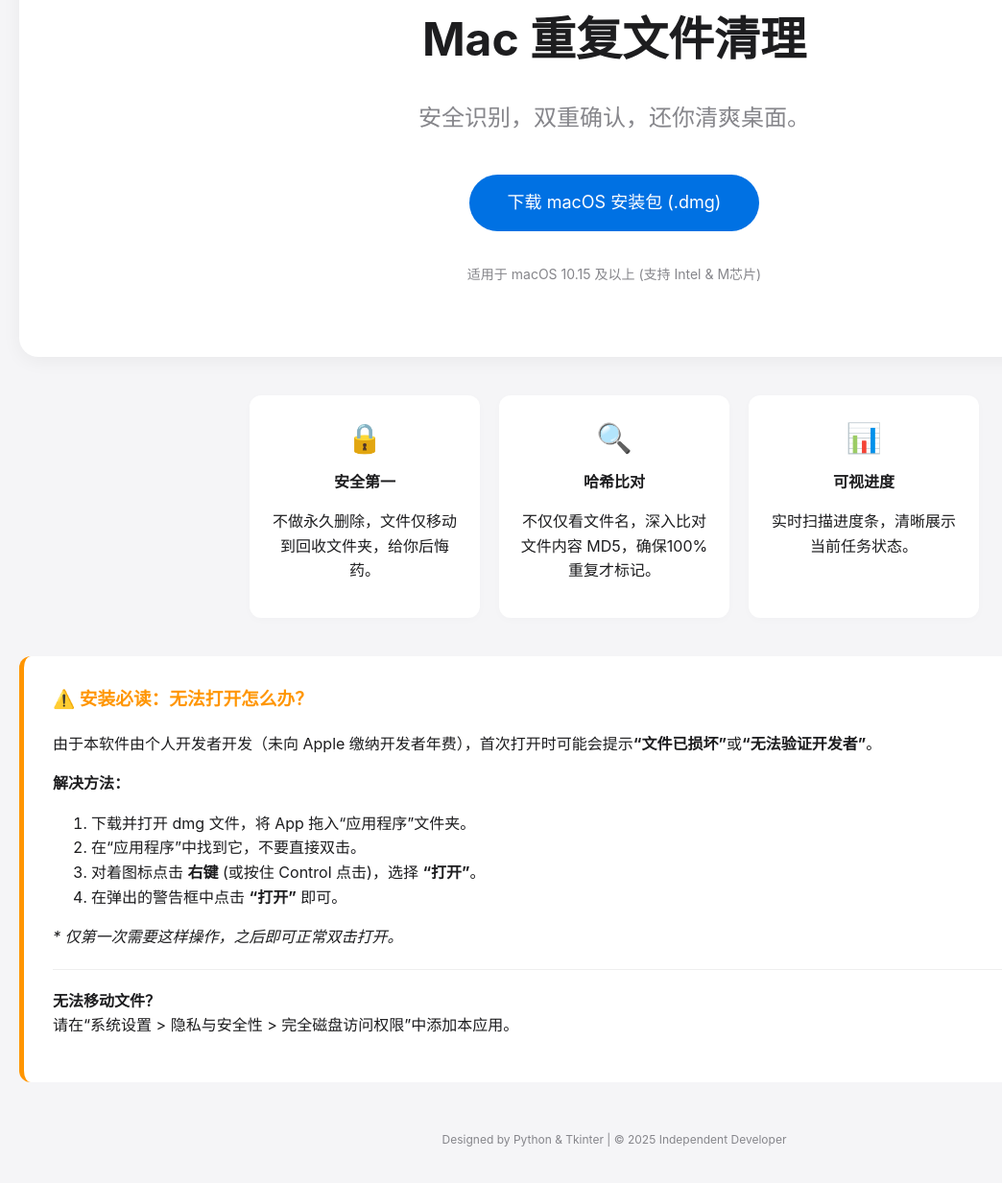
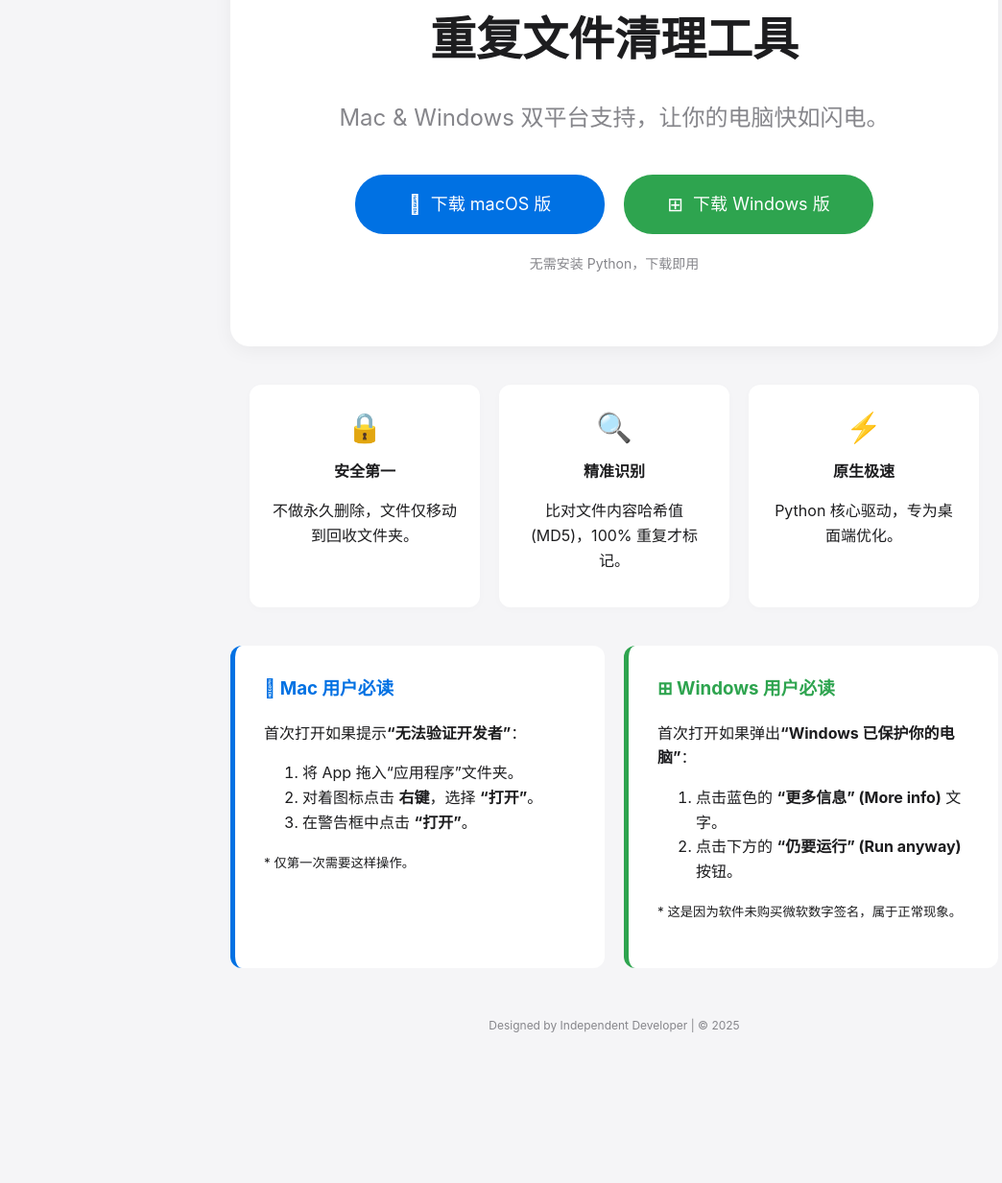
Before and after one commit to dongnantaiyue/mac-cleaner, a plain HTML site: page index.html in a window 1280 px wide. Shown: the part 129-1362 px from the top of the page at 96% size, without its empty margins (0-1044 px from the left). After the commit the page ends 1259 px from the top, so only its background shows below. Drawn offline with Linux system fonts and the light colour scheme.

Commit message:
Update index.html

```diff
--- a/index.html
+++ b/index.html
@@ -3,7 +3,7 @@
 <head>
     <meta charset="UTF-8">
     <meta name="viewport" content="width=device-width, initial-scale=1.0">
-    <title>Mac 重复文件清理工具 - 安全、高效</title>
+    <title>重复文件清理工具 - Mac & Windows 双平台支持</title>
     <style>
         body {
             font-family: -apple-system, BlinkMacSystemFont, "Segoe UI", Roboto, "Helvetica Neue", Arial, sans-serif;
@@ -14,7 +14,7 @@
             line-height: 1.6;
         }
         .container {
-            max_width: 800px;
+            max-width: 800px;
             margin: 0 auto;
             padding: 40px 20px;
             text-align: center;
@@ -36,20 +36,35 @@
             box-shadow: 0 4px 20px rgba(0,0,0,0.05);
             margin-bottom: 40px;
         }
+        /* 按钮容器 */
+        .btn-group {
+            display: flex;
+            justify-content: center;
+            gap: 20px;
+            flex-wrap: wrap;
+        }
         .btn-download {
-            display: inline-block;
-            background-color: #0071e3;
+            display: inline-flex;
+            align-items: center;
+            justify-content: center;
             color: white;
             font-size: 18px;
-            padding: 15px 40px;
+            padding: 15px 30px;
             border-radius: 30px;
             text-decoration: none;
-            transition: background-color 0.3s;
-            margin-bottom: 20px;
+            transition: opacity 0.3s;
+            min-width: 200px;
         }
-        .btn-download:hover {
-            background-color: #0077ed;
-        }
+        .btn-download:hover { opacity: 0.9; }
+
+        /* Mac 按钮 - 苹果蓝 */
+        .mac-btn { background-color: #0071e3; }
+
+        /* Windows 按钮 - 微软绿 */
+        .win-btn { background-color: #2ea44f; }
+
+        .os-icon { margin-right: 10px; font-size: 20px; }
+
         .features {
             display: flex;
             justify-content: center;
@@ -66,74 +81,90 @@
         }
         .feature-icon { font-size: 30px; margin-bottom: 10px; display: block; }
 
+        .tutorial-section {
+            display: flex;
+            gap: 20px;
+            flex-wrap: wrap;
+            text-align: left;
+        }
         .tutorial {
-            text-align: left;
+            flex: 1;
             background: #fff;
             padding: 30px;
             border-radius: 12px;
-            border-left: 5px solid #ff9500;
+            min-width: 300px;
         }
-        .tutorial h3 { color: #ff9500; margin-top: 0;}
-        code {
-            background: #eee;
-            padding: 2px 6px;
-            border-radius: 4px;
-        }
-        footer {
-            margin-top: 50px;
-            color: #86868b;
-            font-size: 12px;
-        }
+        .mac-tutorial { border-left: 5px solid #0071e3; }
+        .win-tutorial { border-left: 5px solid #2ea44f; }
+
+        .tutorial h3 { margin-top: 0;}
+        code { background: #eee; padding: 2px 6px; border-radius: 4px; }
+        footer { margin-top: 50px; color: #86868b; font-size: 12px; }
     </style>
 </head>
 <body>
 
     <div class="container">
         <div class="hero-section">
-            <h1>Mac 重复文件清理</h1>
-            <p class="subtitle">安全识别，双重确认，还你清爽桌面。</p>
+            <h1>重复文件清理工具</h1>
+            <p class="subtitle">Mac & Windows 双平台支持，让你的电脑快如闪电。</p>
 
-            <a href="MacClean_Installer.dmg" class="btn-download">
-                下载 macOS 安装包 (.dmg)
-            </a>
-            <p style="font-size: 14px; color: #86868b;">适用于 macOS 10.15 及以上 (支持 Intel & M芯片)</p>
+            <div class="btn-group">
+                <a href="MacClean_Installer.dmg" class="btn-download mac-btn">
+                    <span class="os-icon"></span> 下载 macOS 版
+                </a>
+
+                <a href="WindowsCleaner.exe" class="btn-download win-btn">
+                    <span class="os-icon">⊞</span> 下载 Windows 版
+                </a>
+            </div>
+            <p style="font-size: 14px; color: #86868b; margin-top: 20px;">无需安装 Python，下载即用</p>
         </div>
 
         <div class="features">
             <div class="feature-card">
                 <span class="feature-icon">🔒</span>
                 <strong>安全第一</strong>
-                <p>不做永久删除，文件仅移动到回收文件夹，给你后悔药。</p>
+                <p>不做永久删除，文件仅移动到回收文件夹。</p>
             </div>
             <div class="feature-card">
                 <span class="feature-icon">🔍</span>
-                <strong>哈希比对</strong>
-                <p>不仅仅看文件名，深入比对文件内容 MD5，确保100%重复才标记。</p>
+                <strong>精准识别</strong>
+                <p>比对文件内容哈希值 (MD5)，100% 重复才标记。</p>
             </div>
             <div class="feature-card">
-                <span class="feature-icon">📊</span>
-                <strong>可视进度</strong>
-                <p>实时扫描进度条，清晰展示当前任务状态。</p>
+                <span class="feature-icon">⚡️</span>
+                <strong>原生极速</strong>
+                <p>Python 核心驱动，专为桌面端优化。</p>
             </div>
         </div>
 
-        <div class="tutorial">
-            <h3>⚠️ 安装必读：无法打开怎么办？</h3>
-            <p>由于本软件由个人开发者开发（未向 Apple 缴纳开发者年费），首次打开时可能会提示<b>“文件已损坏”</b>或<b>“无法验证开发者”</b>。</p>
-            <p><strong>解决方法：</strong></p>
-            <ol>
-                <li>下载并打开 dmg 文件，将 App 拖入“应用程序”文件夹。</li>
-                <li>在“应用程序”中找到它，不要直接双击。</li>
-                <li>对着图标点击 <strong>右键</strong> (或按住 Control 点击)，选择 <strong>“打开”</strong>。</li>
-                <li>在弹出的警告框中点击 <strong>“打开”</strong> 即可。</li>
-            </ol>
-            <p><em>* 仅第一次需要这样操作，之后即可正常双击打开。</em></p>
-            <hr style="border: 0; border-top: 1px solid #eee; margin: 20px 0;">
-            <p><strong>无法移动文件？</strong><br>请在“系统设置 > 隐私与安全性 > 完全磁盘访问权限”中添加本应用。</p>
+        <div class="tutorial-section">
+
+            <div class="tutorial mac-tutorial">
+                <h3 style="color: #0071e3;"> Mac 用户必读</h3>
+                <p>首次打开如果提示<b>“无法验证开发者”</b>：</p>
+                <ol>
+                    <li>将 App 拖入“应用程序”文件夹。</li>
+                    <li>对着图标点击 <strong>右键</strong>，选择 <strong>“打开”</strong>。</li>
+                    <li>在警告框中点击 <strong>“打开”</strong>。</li>
+                </ol>
+                <p><small>* 仅第一次需要这样操作。</small></p>
+            </div>
+
+            <div class="tutorial win-tutorial">
+                <h3 style="color: #2ea44f;">⊞ Windows 用户必读</h3>
+                <p>首次打开如果弹出<b>“Windows 已保护你的电脑”</b>：</p>
+                <ol>
+                    <li>点击蓝色的 <strong>“更多信息” (More info)</strong> 文字。</li>
+                    <li>点击下方的 <strong>“仍要运行” (Run anyway)</strong> 按钮。</li>
+                </ol>
+                <p><small>* 这是因为软件未购买微软数字签名，属于正常现象。</small></p>
+            </div>
         </div>
 
         <footer>
-            <p>Designed by Python & Tkinter | © 2025 Independent Developer</p>
+            <p>Designed by Independent Developer | © 2025</p>
         </footer>
     </div>
 
```
